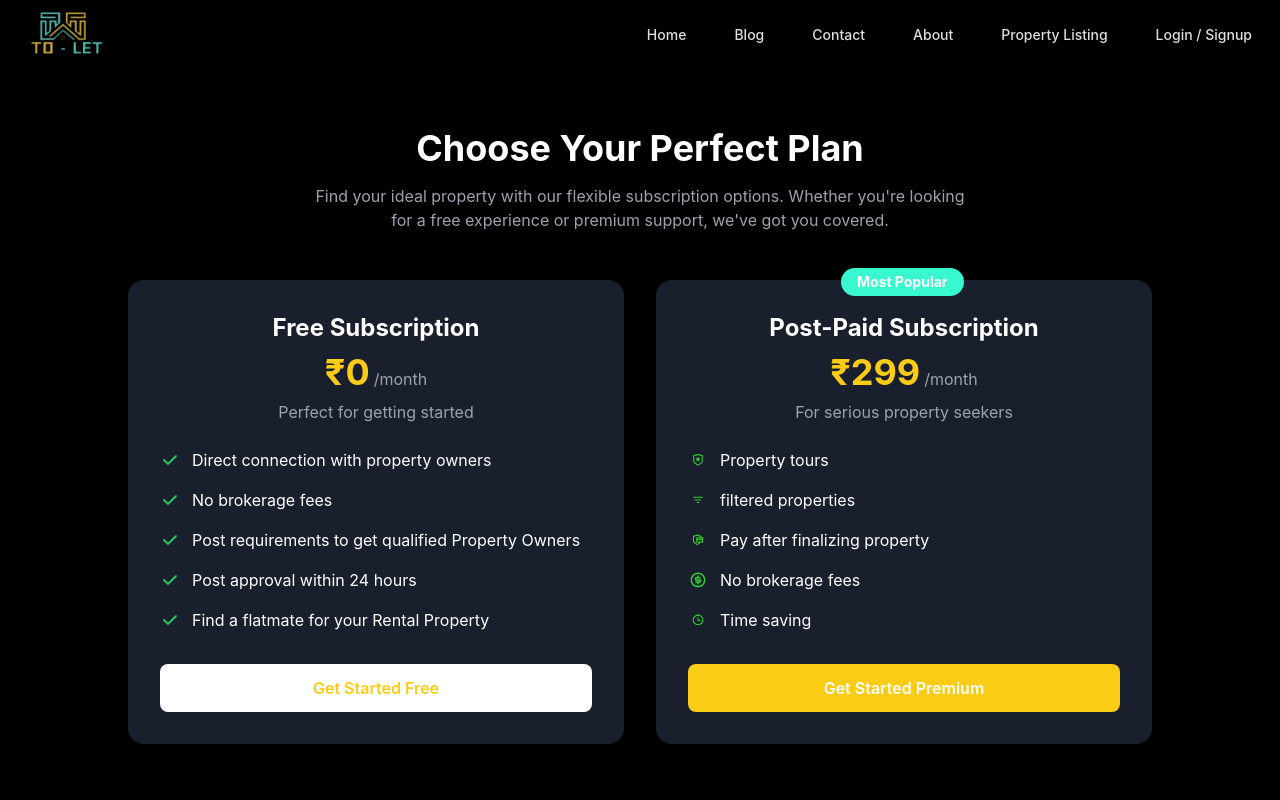
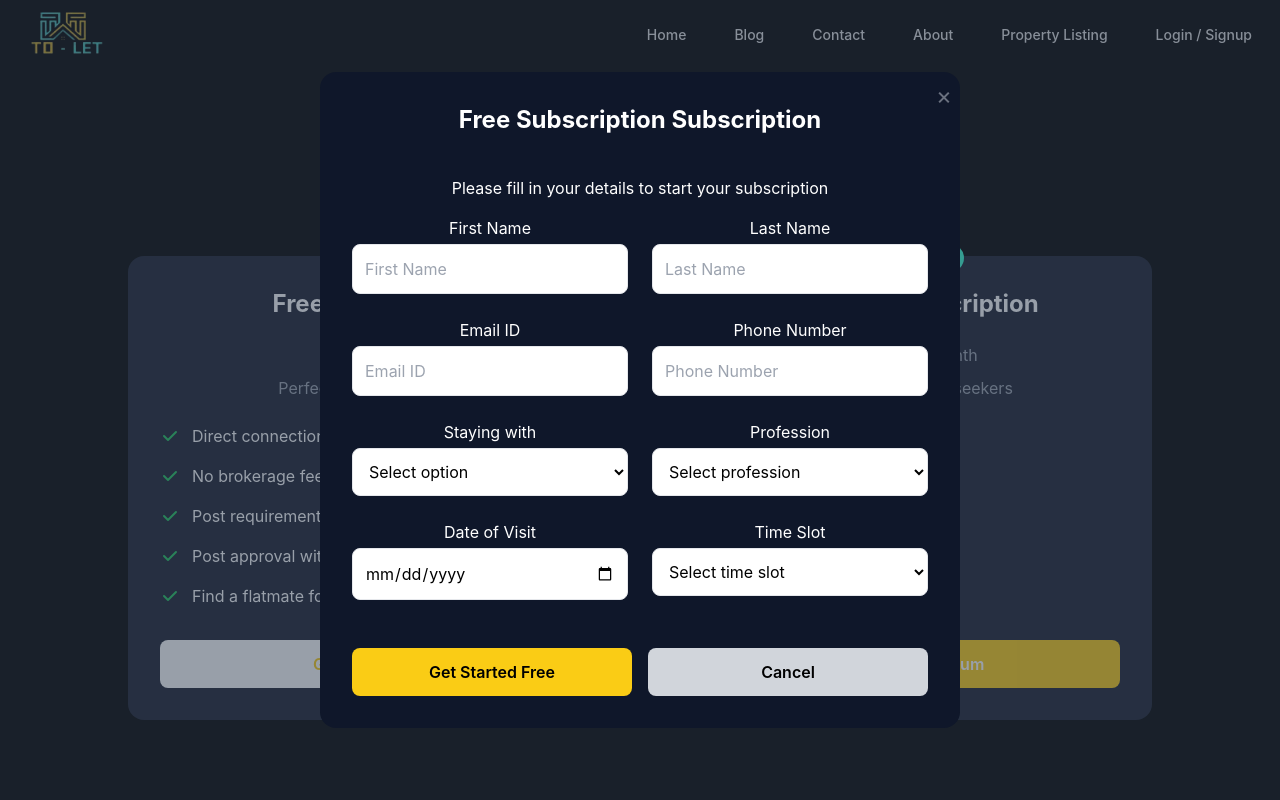
Before and after one commit to toletglobe/Tolet-Globe-Frontend, a React (Vite) app: page /pricing in a window 1280 px wide. Both pictures are taken after a click on the button "Get Started Free". Shown: the top 800 px of the page. Built offline with nearby package versions, Linux system fonts and the light colour scheme.

Commit message:
add subscription from modal  and update plan card

```diff
--- /dev/null
+++ b/src/constant_pricing/index.js
@@ -0,0 +1,45 @@
+// src/constants/index.js
+
+import checkmark from "../assets/pricing/checkmark.svg";
+import property from "../assets/pricing/property.svg";
+import filter from "../assets/pricing/filter.svg";
+import payafter from "../assets/pricing/payafter.svg";
+import nobrokerage from "../assets/pricing/nobrokerage.svg";
+import timesaving from "../assets/pricing/timesaving.svg";
+
+export const plans = [
+  {
+    id: 1,
+    title: "Free Subscription",
+    price: "₹0",
+    period: "/month",
+    description: "Perfect for getting started",
+    buttonText: "Get Started Free",
+    buttonStyle: "bg-white text-yellow-400 hover:bg-gray-100",
+    features: [
+      { icon: checkmark, text: "Direct connection with property owners" },
+      { icon: checkmark, text: "No brokerage fees" },
+      { icon: checkmark, text: "Post requirements to get qualified Property Owners" },
+      { icon: checkmark, text: "Post approval within 24 hours" },
+      { icon: checkmark, text: "Find a flatmate for your Rental Property" },
+    ],
+  },
+  {
+    id: 2,
+    title: "Post-Paid Subscription",
+    price: "₹299",
+    period: "/month",
+    description: "For serious property seekers",
+    buttonText: "Get Started Premium",
+    badge: "Most Popular",
+    badgeStyle: "absolute -top-3 right-[38%] bg-[#38f8cf] text-white font-bold px-4 py-1 rounded-full text-sm",
+    buttonStyle: "bg-yellow-400 text-white hover:bg-yellow-300",
+    features: [
+      { icon: property, text: "Property tours" },
+      { icon: filter, text: "Filtered properties" },
+      { icon: payafter, text: "Pay after finalizing property" },
+      { icon: nobrokerage, text: "No brokerage fees" },
+      { icon: timesaving, text: "Time saving" },
+    ],
+  },
+];
--- a/src/pages/Pricing/Pricing.jsx
+++ b/src/pages/Pricing/Pricing.jsx
@@ -1,141 +1,256 @@
-import React from "react";
-
-import checkmark from "../../assets/pricing/checkmark.svg";
-import property from "../../assets/pricing/property.svg";
-import filter from "../../assets/pricing/filter.svg";
-import payafter from "../../assets/pricing/payafter.svg";
-import nobrokerage from "../../assets/pricing/nobrokerage.svg";
-import timesaving from "../../assets/pricing/timesaving.svg";
+import React, { useState } from "react";
+import { plans } from "../../constant_pricing/index.js"; // path for subscription card
 
 const Pricing = () => {
+  const [showForm, setShowForm] = useState(false);
+  const [isSubmitted, setIsSubmitted] = useState(false);
+  const [selectedPlan, setSelectedPlan] = useState(null);
+  const [formData, setFormData] = useState({
+    firstName: "",
+    lastName: "",
+    email: "",
+    phone: "",
+    stayingWith: "",
+    profession: "",
+    dateOfVisit: "",
+    timeSlot: "",
+  });
+
+  const handlePlanClick = (plan) => {
+    setSelectedPlan(plan);
+    setShowForm(true);
+  };
+
+  const handleCancel = () => {
+    setShowForm(false);
+    setIsSubmitted(false);
+    setSelectedPlan(null);
+    setFormData({
+      firstName: "",
+      lastName: "",
+      email: "",
+      phone: "",
+      stayingWith: "",
+      profession: "",
+      dateOfVisit: "",
+      timeSlot: "",
+    });
+  };
+
+  const handleInputChange = (e) => {
+    const { name, value } = e.target;
+    setFormData((prev) => ({
+      ...prev,
+      [name]: value,
+    }));
+  };
+
+  const handleSubmit = (e) => {
+    e.preventDefault();
+    console.log("Form Submitted:", {
+      plan: selectedPlan,
+      ...formData,
+    });
+    setIsSubmitted(true); // Show success popup
+  };
+
   return (
-    <div className="min-h-screen bg-black text-white py-16 px-4">
+    <div className="min-h-screen bg- text-white py-16 px-4">
       <div className="max-w-7xl mx-auto text-center">
         <h1 className="text-4xl font-bold mb-4">Choose Your Perfect Plan</h1>
         <p className="text-gray-400 mb-12 max-w-2xl mx-auto">
           Find your ideal property with our flexible subscription options.
-          Whether you're looking for a free experience or premium support, we've
-          got you covered.
         </p>
 
         <div className="grid md:grid-cols-2 gap-8 max-w-5xl mx-auto">
-          {/* Free Subscription Card */}
-          <div className="bg-[#1a1f2e] rounded-2xl p-8 relative">
-            <h2 className="text-2xl font-bold mb-2">Free Subscription</h2>
+          {plans.map((plan) => (
+            <div key={plan.id} className="bg-[#1a1f2e] rounded-2xl p-8 relative">
+              {plan.badge && (
+                <div className={plan.badgeStyle}>{plan.badge}</div>
+              )}
+              <h2 className="text-2xl font-bold mb-2">{plan.title}</h2>
               <div className="flex items-baseline justify-center mb-2">
-              <span className="text-4xl font-bold text-yellow-400">₹0</span>
-              <span className="text-gray-400 ml-1">/month</span>
+                <span className="text-4xl font-bold text-yellow-400">
+                  {plan.price}
+                </span>
+                <span className="text-gray-400 ml-1">{plan.period}</span>
               </div>
-            <p className="text-gray-400 mb-6">Perfect for getting started</p>
+              <p className="text-gray-400 mb-6">{plan.description}</p>
 
               <ul className="space-y-4 mb-8 text-left">
-              <li className="flex items-center">
+                {plan.features.map((feature, index) => (
+                  <li key={index} className="flex items-center">
                     <img
-                  src={checkmark}
-                  alt="checkmark"
+                      src={feature.icon}
+                      alt="icon"
                       className="w-5 h-5 text-green-500 mr-3"
                     />
-                Direct connection with property owners
+                    {feature.text}
                   </li>
-              <li className="flex items-center">
-                <img
-                  src={checkmark}
-                  alt="checkmark"
-                  className="w-5 h-5 text-green-500 mr-3"
-                />
-                No brokerage fees
-              </li>
-              <li className="flex items-center">
-                <img
-                  src={checkmark}
-                  alt="checkmark"
-                  className="w-5 h-5 text-green-500 mr-3"
-                />
-                Post requirements to get qualified Property Owners
-              </li>
-              <li className="flex items-center">
-                <img
-                  src={checkmark}
-                  alt="checkmark"
-                  className="w-5 h-5 text-green-500 mr-3"
-                />
-                Post approval within 24 hours
-              </li>
-              <li className="flex items-center">
-                <img
-                  src={checkmark}
-                  alt="checkmark"
-                  className="w-5 h-5 text-green-500 mr-3"
-                />
-                Find a flatmate for your Rental Property
-              </li>
+                ))}
               </ul>
 
-            <button className="w-full py-3 px-6 rounded-lg bg-white text-yellow-400 font-semibold hover:bg-gray-100 transition-colors">
-              Get Started Free
+              <button
+                onClick={() => handlePlanClick(plan)}
+                className={`w-full py-3 px-6 rounded-lg font-semibold transition-colors ${plan.buttonStyle}`}
+              >
+                {plan.buttonText}
               </button>
             </div>
+          ))}
+        </div>
 
-          {/* Premium Subscription Card */}
-          <div className="bg-[#1a1f2e] rounded-2xl p-8 relative">
-            <div className="absolute -top-3 right-[38%] bg-[#38f8cf] text-white font-bold px-4 py-1 rounded-full text-sm">
-              Most Popular
+        {/* Subscription Form Modal */}
+        {showForm && (
+          <div className="fixed inset-0 bg-slate-700 bg-opacity-50 flex items-center justify-center z-50">
+            {isSubmitted ? (
+              <div className="bg-slate-900 rounded-2xl p-8 w-11/12 md:w-1/3 text-center text-white">
+                <div className="flex flex-col items-center">
+                  <div className="bg-green-100 rounded-full p-4 mb-6">
+                    <svg
+                      className="h-8 w-8 text-green-500"
+                      fill="none"
+                      stroke="currentColor"
+                      strokeWidth="2"
+                      viewBox="0 0 24 24"
+                    >
+                      <path
+                        strokeLinecap="round"
+                        strokeLinejoin="round"
+                        d="M5 13l4 4L19 7"
+                      />
+                    </svg>
                   </div>
-            <h2 className="text-2xl font-bold mb-2">Post-Paid Subscription</h2>
-            <div className="flex items-baseline justify-center mb-2">
-              <span className="text-4xl font-bold text-yellow-400">₹299</span>
-              <span className="text-gray-400 ml-1">/month</span>
-            </div>
-            <p className="text-gray-400 mb-6">For serious property seekers</p>
-
-            <ul className="space-y-4 mb-8 text-left">
-              <li className="flex items-center">
-                <img
-                  src={property}
-                  alt="checkmark"
-                  className="w-5 h-5 text-[#38bdf8] mr-3"
-                />
-                Property tours
-              </li>
-              <li className="flex items-center">
-                <img
-                  src={filter}
-                  alt="checkmark"
-                  className="w-5 h-5 text-[#38bdf8] mr-3"
-                />
-                filtered properties
-              </li>
-              <li className="flex items-center">
-                <img
-                  src={payafter}
-                  alt="checkmark"
-                  className="w-5 h-5 text-[#38bdf8] mr-3"
-                />
-                Pay after finalizing property
-              </li>
-              <li className="flex items-center">
-                <img
-                  src={nobrokerage}
-                  alt="checkmark"
-                  className="w-5 h-5 text-[#38bdf8] mr-3"
-                />
-                No brokerage fees
-              </li>
-              <li className="flex items-center">
-                <img
-                  src={timesaving}
-                  alt="checkmark"
-                  className="w-5 h-5 text-[#38bdf8] mr-3"
-                />
-                Time saving
-              </li>
-            </ul>
-
-            <button className="w-full py-3 px-6 rounded-lg bg-yellow-400 text-white font-semibold hover:bg-yellow-300 transition-colors">
-              Get Started Premium
+                  <p className="text-lg mb-6">
+                    Thank you for booking your visit. Our representative will contact you shortly to confirm the details.
+                  </p>
+                  <button
+                    onClick={handleCancel}
+                    className="bg-yellow-400 hover:bg-yellow-300 text-black px-6 py-2 rounded-lg font-semibold"
+                  >
+                    OK
                   </button>
                 </div>
               </div>
+            ) : (
+              <div className="bg-slate-900 rounded-2xl p-8 w-11/12 md:w-3/4 lg:w-1/2 relative text-black max-h-[90vh] overflow-y-auto">
+                <button
+                  onClick={handleCancel}
+                  className="absolute top-2 right-2 text-gray-500 text-2xl"
+                >
+                  &times;
+                </button>
+                <h2 className="text-2xl text-white font-bold mb-6">
+                  {selectedPlan?.title} Subscription
+                </h2>
+                <p className="text-white p-4">Please fill in your details to start your subscription</p>
+
+                <form className="grid grid-cols-1 md:grid-cols-2 gap-6" onSubmit={handleSubmit}>
+                  {[
+                    { name: "firstName", label: "First Name", type: "text" },
+                    { name: "lastName", label: "Last Name", type: "text" },
+                    { name: "email", label: "Email ID", type: "email" },
+                    { name: "phone", label: "Phone Number", type: "tel" },
+                  ].map(({ name, label, type }) => (
+                    <div key={name}>
+                      <label className="block mb-1 text-white">{label}</label>
+                      <input
+                        type={type}
+                        name={name}
+                        value={formData[name]}
+                        onChange={handleInputChange}
+                        className="w-full p-3 rounded-lg border bg-white"
+                        placeholder={label}
+                        required
+                      />
+                    </div>
+                  ))}
+
+                  {/* Staying with */}
+                  <div>
+                    <label className="block mb-1 text-white">Staying with</label>
+                    <select
+                      name="stayingWith"
+                      value={formData.stayingWith}
+                      onChange={handleInputChange}
+                      className="w-full p-3 rounded-lg border bg-white"
+                      required
+                    >
+                      <option value="">Select option</option>
+                      <option>Friends</option>
+                      <option>Family</option>
+                      <option>Alone</option>
+                    </select>
+                  </div>
+
+                  {/* Profession */}
+                  <div>
+                    <label className="block mb-1 text-white">Profession</label>
+                    <select
+                      name="profession"
+                      value={formData.profession}
+                      onChange={handleInputChange}
+                      className="w-full p-3 rounded-lg border bg-white"
+                      required
+                    >
+                      <option value="">Select profession</option>
+                      <option>Student</option>
+                      <option>Working Professional</option>
+                      <option>Other</option>
+                    </select>
+                  </div>
+
+                  {/* Date and Time */}
+                  <div>
+                    <label className="block mb-1 text-white">Date of Visit</label>
+                    <input
+                      type="date"
+                      name="dateOfVisit"
+                      value={formData.dateOfVisit}
+                      onChange={handleInputChange}
+                      className="w-full p-3 rounded-lg border bg-white"
+                      required
+                    />
+                  </div>
+
+                  <div>
+                    <label className="block mb-1 text-white">Time Slot</label>
+                    <select
+                      name="timeSlot"
+                      value={formData.timeSlot}
+                      onChange={handleInputChange}
+                      className="w-full p-3 rounded-lg border bg-white"
+                      required
+                    >
+                      <option value="">Select time slot</option>
+                      <option>10:00 AM - 12:00 PM</option>
+                      <option>12:00 PM - 2:00 PM</option>
+                      <option>2:00 PM - 4:00 PM</option>
+                      <option>4:00 PM - 6:00 PM</option>
+                    </select>
+                  </div>
+
+                  {/* Buttons */}
+                  <div className="col-span-1 md:col-span-2 flex flex-col md:flex-row gap-4 mt-6">
+                    <button
+                      type="submit"
+                      className="flex-1 py-3 rounded-lg bg-yellow-400 hover:bg-yellow-300 text-black font-semibold"
+                    >
+                      {selectedPlan?.buttonText || "Get Started"}
+                    </button>
+                    <button
+                      type="button"
+                      onClick={handleCancel}
+                      className="flex-1 py-3 rounded-lg bg-gray-300 hover:bg-gray-400 font-semibold"
+                    >
+                      Cancel
+                    </button>
+                  </div>
+                </form>
+              </div>
+            )}
+          </div>
+        )}
       </div>
     </div>
   );
```
Lines whose indentation alone changed are shown as unchanged.
